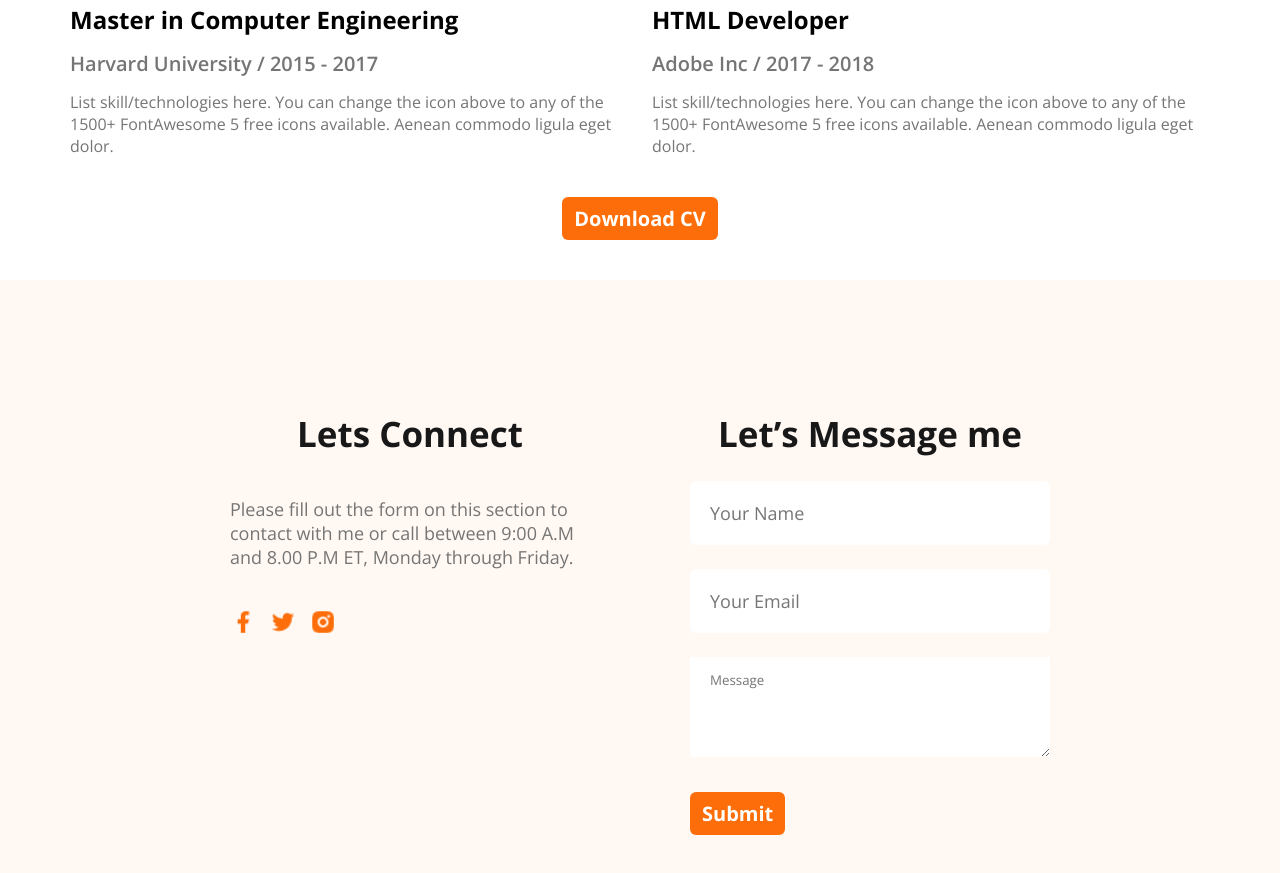
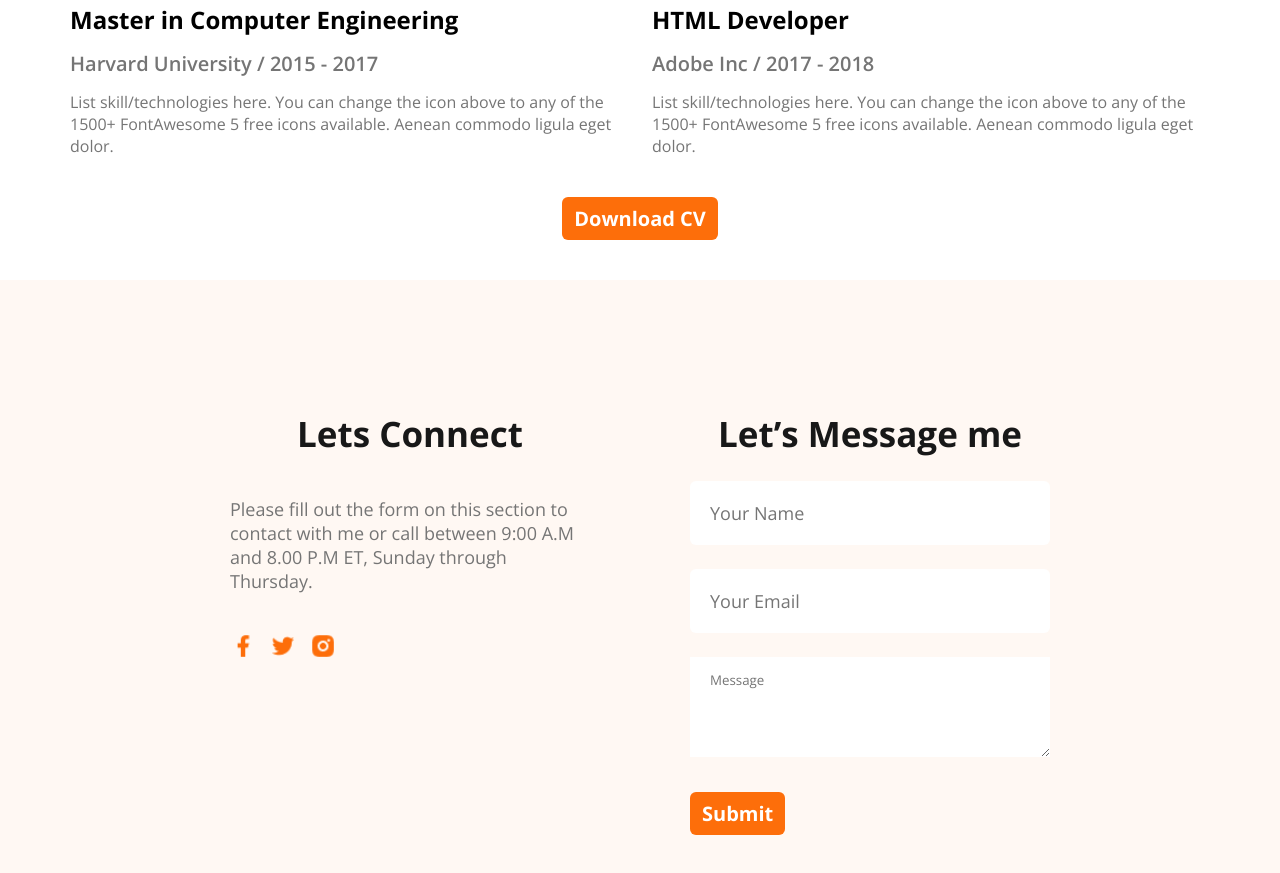
Before and after one commit to injamul007/webdev_portfolio_project, a plain HTML site: page index.html in a window 1280 px wide. Shown: the part 2625-3498 px from the top of the page. Drawn offline with nearby package versions, Linux system fonts and the light colour scheme.

Commit message:
update index files one line info

```diff
--- a/index.html
+++ b/index.html
@@ -228,7 +228,7 @@
         <h3 class="section_title">
           Lets Connect
         </h3>
-        <p class="section_description">Please fill out the form on this section to contact with me or call between 9:00 A.M and 8.00 P.M ET, Monday through Friday.</p>
+        <p class="section_description">Please fill out the form on this section to contact with me or call between 9:00 A.M and 8.00 P.M ET, Sunday through Thursday.</p>
         <div class="footer_icon_div">
           <a href=""><img src="./images/icons/facebook.png" alt="facebook_icon_img"></a>
           <a href=""><img src="./images/icons/twitter.png" alt="twitter_icon_img"></a>
```
